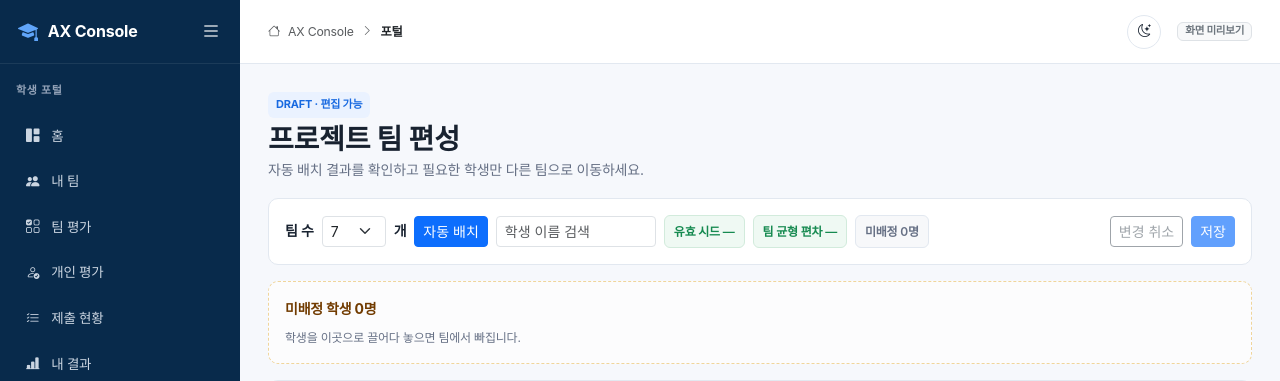
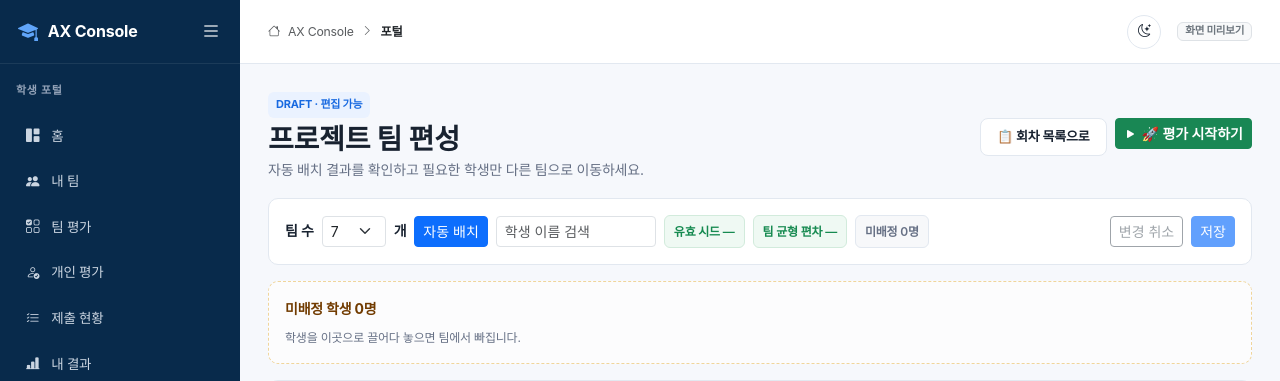
Before and after one commit to KANT-2/review-system, a Django app: page /teams/preview/ in a window 1280 px wide; the page is wider, and only the part inside the window is pictured. Shown: the top 381 px of that part. Run offline with Django 5.2, Linux system fonts and the light colour scheme; some web fonts are replaced.

Commit message:
feat: Add prominent Start Evaluation buttons in round list, round form, and team workspace

```diff
--- a/seed_data.py
+++ b/seed_data.py
@@ -131,7 +131,8 @@ def ensure_round(*, title, tutor, students, team_template, peer_template, status
         )
         teams.append(team)
         for participant in members:
-            TeamMembership.objects.get_or_create(team=team, participant=participant)
+            TeamMembership.objects.filter(participant=participant).delete()
+            TeamMembership.objects.create(team=team, participant=participant)
     return round_obj, participants, teams
 
 
--- a/templates/teams/workspace.html
+++ b/templates/teams/workspace.html
@@ -4,10 +4,19 @@
 {% block content %}
   <link href="{% static 'teams/css/workspace.css' %}" rel="stylesheet">
   <div class="teams-workspace">
-    <div class="teams-heading">
-      <span id="statusBadge" class="teams-status"></span>
-      <h1>프로젝트 팀 편성</h1>
-      <p id="pageDescription"></p>
+    <div class="teams-heading d-flex justify-content-between align-items-center flex-wrap gap-2">
+      <div>
+        <span id="statusBadge" class="teams-status"></span>
+        <h1>프로젝트 팀 편성</h1>
+        <p id="pageDescription"></p>
+      </div>
+      <div class="d-flex gap-2">
+        <a href="{% url 'rounds:list' %}" class="btn btn-ax-secondary btn-sm">📋 회차 목록으로</a>
+        <form method="post" action="{% url 'rounds:start' team_data.round_id %}" onsubmit="return confirm('평가를 시작합니다. 수강생들이 평가를 제출할 수 있게 됩니다. 계속할까요?')">
+          {% csrf_token %}
+          <button type="submit" class="btn btn-success btn-sm fw-bold"><i class="bi bi-play-fill me-1"></i>🚀 평가 시작하기</button>
+        </form>
+      </div>
     </div>
     <section id="toolbar" class="teams-toolbar" hidden>
       <label for="teamCount">
```
Also changed, not shown: templates/rounds/form.html (+12 -3 lines), templates/rounds/list.html (+6 -2 lines).
